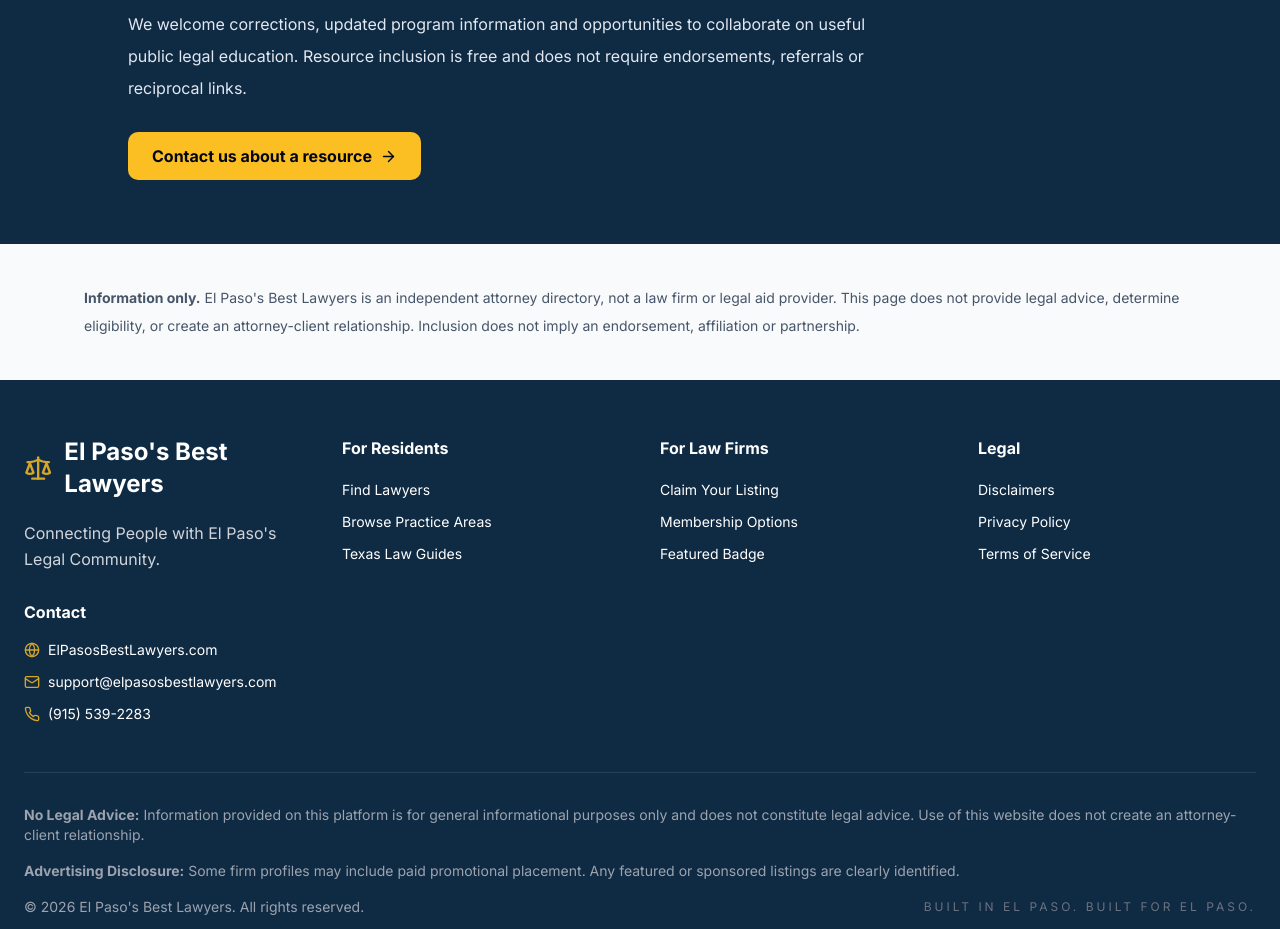
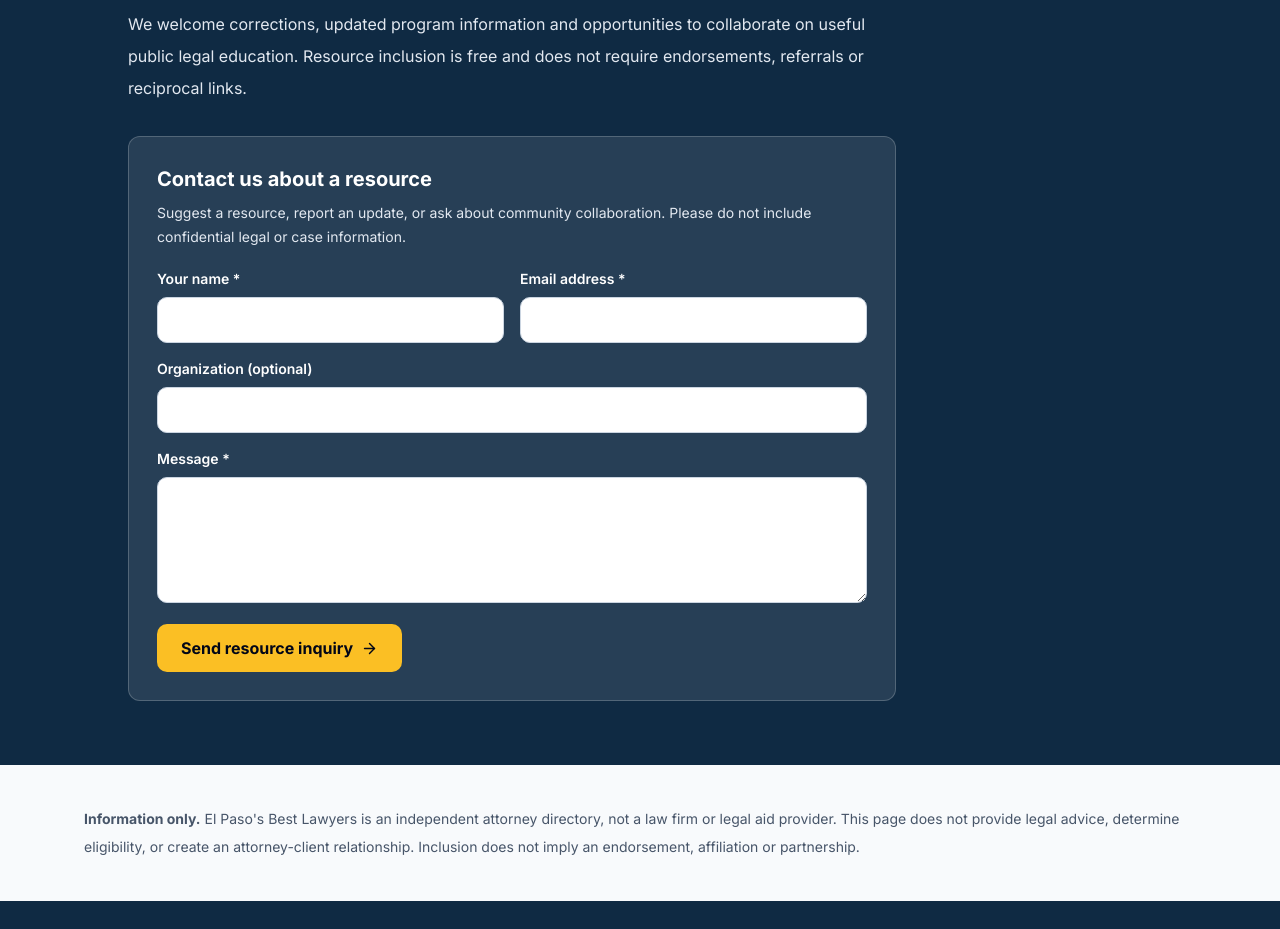
Before and after one commit to chapstucker-dotcom/best-ep-lawyers-, a React (Vite) app: page /community-legal-resources in a window 1280 px wide. Shown: the part 2660-3589 px from the top of the page. Built offline with nearby package versions, Linux system fonts and the light colour scheme.

Commit message:
Add community resource inquiry form

```diff
--- a/src/pages/CommunityLegalResources.tsx
+++ b/src/pages/CommunityLegalResources.tsx
@@ -24,6 +24,29 @@ const categories: Array<"All resources" | Category> = ["All resources", "Legal A
 
 export default function CommunityLegalResources() {
   const [query, setQuery] = useState("");
+  const [contact, setContact] = useState({ name: "", email: "", organization: "", message: "", website: "" });
+  const [contactStatus, setContactStatus] = useState<"idle" | "sending" | "success" | "error">("idle");
+  const [contactError, setContactError] = useState("");
+  async function submitContact(event: React.FormEvent<HTMLFormElement>) {
+    event.preventDefault();
+    if (contactStatus === "sending") return;
+    setContactStatus("sending");
+    setContactError("");
+    try {
+      const response = await fetch("/api/community-resource-contact", {
+        method: "POST",
+        headers: { "Content-Type": "application/json" },
+        body: JSON.stringify(contact),
+      });
+      const result = await response.json().catch(() => null);
+      if (!response.ok || result?.success !== true) throw new Error(result?.error || "We could not send your inquiry. Please try again.");
+      setContactStatus("success");
+      setContact({ name: "", email: "", organization: "", message: "", website: "" });
+    } catch (error) {
+      setContactError(error instanceof Error ? error.message : "We could not send your inquiry. Please try again.");
+      setContactStatus("error");
+    }
+  }
   const [category, setCategory] = useState<(typeof categories)[number]>("All resources");
   useSeo({
     title: "El Paso Community Legal Resources | Legal Aid & Public Help",
@@ -97,7 +120,26 @@ export default function CommunityLegalResources() {
         </section>
 
         <section className="bg-[#0F2A43] px-5 py-16 text-white">
-          <div className="mx-auto max-w-5xl"><div className="flex items-center gap-3 text-amber-300"><Users size={28} /><span className="text-sm font-bold uppercase tracking-widest">Community collaboration</span></div><h2 className="mt-4 text-3xl font-bold md:text-4xl">Help keep El Paso connected to legal resources</h2><p className="mt-4 max-w-3xl leading-8 text-slate-200">We welcome corrections, updated program information and opportunities to collaborate on useful public legal education. Resource inclusion is free and does not require endorsements, referrals or reciprocal links.</p><a href="mailto:support@elpasosbestlawyers.com?subject=Community%20Legal%20Resources%20Inquiry" className="mt-7 inline-flex items-center gap-2 rounded-lg bg-amber-400 px-6 py-3 font-bold text-slate-950 hover:bg-amber-300">Contact us about a resource <ArrowRight size={17} /></a></div>
+          <div className="mx-auto max-w-5xl"><div className="flex items-center gap-3 text-amber-300"><Users size={28} /><span className="text-sm font-bold uppercase tracking-widest">Community collaboration</span></div><h2 className="mt-4 text-3xl font-bold md:text-4xl">Help keep El Paso connected to legal resources</h2><p className="mt-4 max-w-3xl leading-8 text-slate-200">We welcome corrections, updated program information and opportunities to collaborate on useful public legal education. Resource inclusion is free and does not require endorsements, referrals or reciprocal links.</p><div className="mt-8 max-w-3xl rounded-xl border border-white/20 bg-white/10 p-5 sm:p-7">
+              <h3 className="text-xl font-bold">Contact us about a resource</h3>
+              <p className="mt-2 text-sm leading-6 text-slate-200">Suggest a resource, report an update, or ask about community collaboration. Please do not include confidential legal or case information.</p>
+              {contactStatus === "success" ? (
+                <div role="status" className="mt-5 rounded-lg border border-emerald-300/50 bg-emerald-950/40 p-4 text-white">
+                  Thank you. Your inquiry has been submitted.
+                  <button type="button" onClick={() => setContactStatus("idle")} className="ml-3 font-bold underline">Send another inquiry</button>
+                </div>
+              ) : (
+                <form onSubmit={submitContact} className="mt-5 grid gap-4 sm:grid-cols-2">
+                  <label className="text-sm font-semibold">Your name *<input required maxLength={120} autoComplete="name" value={contact.name} onChange={(event) => setContact({ ...contact, name: event.target.value })} className="mt-2 w-full rounded-lg border border-slate-300 bg-white px-3 py-3 text-slate-900" /></label>
+                  <label className="text-sm font-semibold">Email address *<input required type="email" maxLength={254} autoComplete="email" value={contact.email} onChange={(event) => setContact({ ...contact, email: event.target.value })} className="mt-2 w-full rounded-lg border border-slate-300 bg-white px-3 py-3 text-slate-900" /></label>
+                  <label className="text-sm font-semibold sm:col-span-2">Organization (optional)<input maxLength={150} autoComplete="organization" value={contact.organization} onChange={(event) => setContact({ ...contact, organization: event.target.value })} className="mt-2 w-full rounded-lg border border-slate-300 bg-white px-3 py-3 text-slate-900" /></label>
+                  <label className="text-sm font-semibold sm:col-span-2">Message *<textarea required minLength={10} maxLength={3000} rows={5} value={contact.message} onChange={(event) => setContact({ ...contact, message: event.target.value })} className="mt-2 w-full rounded-lg border border-slate-300 bg-white px-3 py-3 text-slate-900" /></label>
+                  <div aria-hidden="true" className="absolute -left-[10000px]" ><label>Leave this field blank<input tabIndex={-1} autoComplete="off" value={contact.website} onChange={(event) => setContact({ ...contact, website: event.target.value })} /></label></div>
+                  {contactStatus === "error" && <p role="alert" className="sm:col-span-2 text-sm font-semibold text-amber-200">{contactError}</p>}
+                  <div className="sm:col-span-2"><button type="submit" disabled={contactStatus === "sending"} className="inline-flex items-center gap-2 rounded-lg bg-amber-400 px-6 py-3 font-bold text-slate-950 hover:bg-amber-300 disabled:cursor-wait disabled:opacity-60">{contactStatus === "sending" ? "Sending…" : "Send resource inquiry"} <ArrowRight size={17} /></button></div>
+                </form>
+              )}
+            </div></div>
         </section>
         <section className="mx-auto max-w-6xl px-5 py-10 text-sm leading-7 text-slate-600"><strong>Information only.</strong> El Paso&apos;s Best Lawyers is an independent attorney directory, not a law firm or legal aid provider. This page does not provide legal advice, determine eligibility, or create an attorney-client relationship. Inclusion does not imply an endorsement, affiliation or partnership.</section>
       </main>
```
Also changed, not shown: api/community-resource-contact.ts (added, +48 -0 lines).
